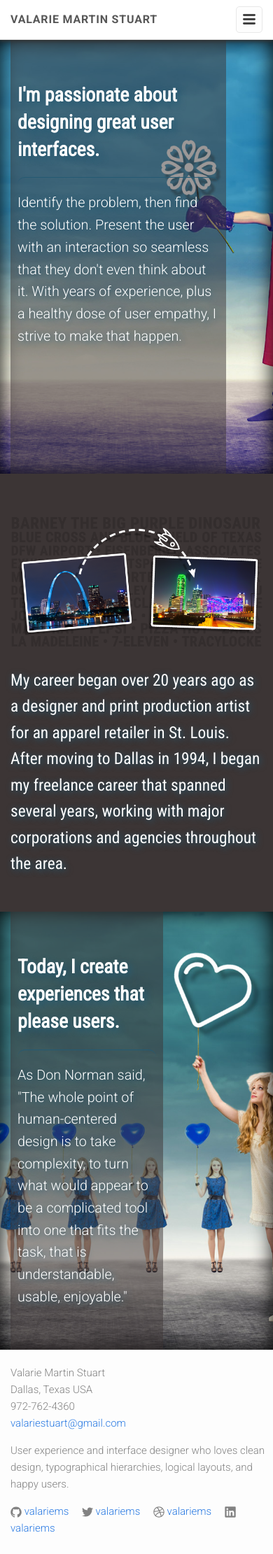
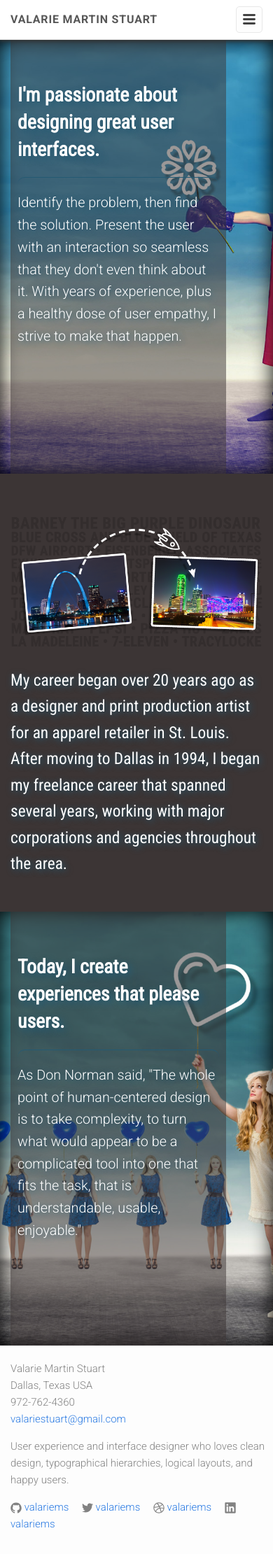
Before and after one commit to valariems/valariems.github.io, a Jekyll site: the page built from index.html, in a window 390 px wide. Shown: the whole page at 70% size. Built offline with Jekyll 4.4.1, drawn with Linux system fonts in a browser that asks for light colours; nearby versions of some CDN libraries.

Commit message:
Index story conclusion responsive width.

```diff
--- a/css/custom.scss
+++ b/css/custom.scss
@@ -407,9 +407,9 @@ h2.blog-intro {
     padding: 0 0 50px 0;
     text-align: center;
     width: 100%;
-  @media screen and (max-width: 550px) {
-    text-align: left;
-  }
+    @media screen and (max-width: 550px) {
+      text-align: left;
+    }
     img {
       margin-bottom: 20px;
     }
@@ -425,6 +425,9 @@ h2.blog-intro {
   .story-text {
     color: #fff;
     width: 55%;
+    @media screen and (max-width: 550px) {
+      width: 80%;
+    }
     .three-leadin {
       font-family: 'Roboto Condensed', sans-serif;
       font-size: 1.9em;
```
